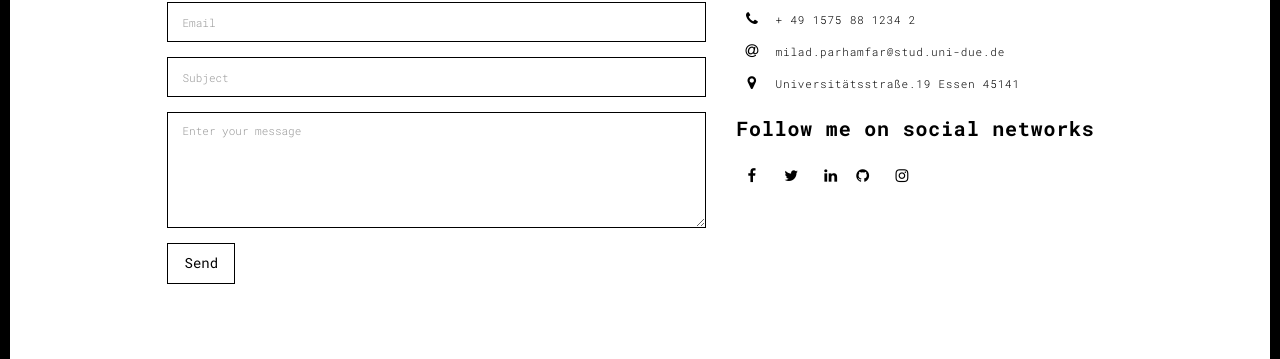
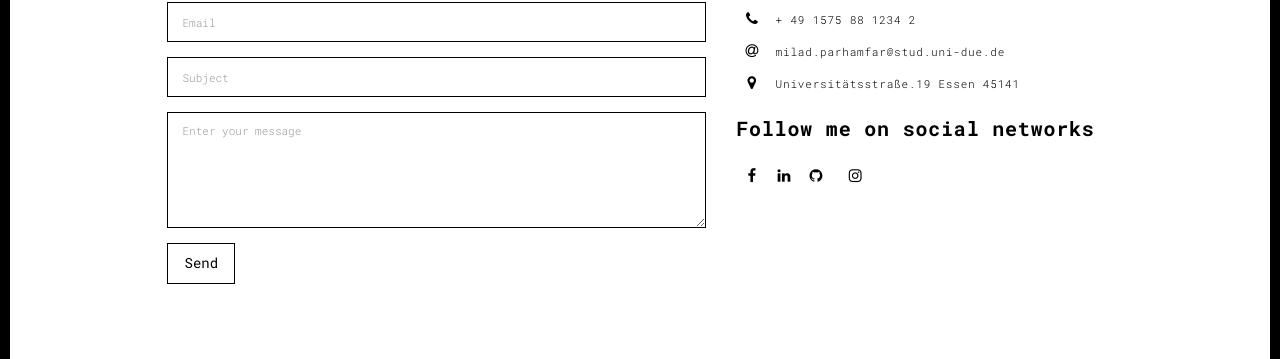
Before and after one commit to miladparhamfar/portfo2, a Flask app: page /contact.html in a window 1280 px wide. Shown: the part 200-559 px from the top of the page. Run offline with Flask 2, Linux system fonts and the light colour scheme; some libraries are stand-ins or nearby versions.

Commit message:
new edit

```diff
--- a/templates/contact.html
+++ b/templates/contact.html
@@ -99,18 +99,18 @@
                         </li>
                       </ul>
                       <h3>Follow me on social networks</h3>
-                      <a href="http://www.facebook.com" title="" class="fa-icon">
+                      <a href="https://www.facebook.com/milad.pf.9" title="" class="fa-icon">
                         <i class="fa fa-facebook"></i>
-                      </a>
+                      <!-- </a>
                       <a href="http://www.twitter.com" title="" class="fa-icon">
                         <i class="fa fa-twitter"></i>
-                      </a>
-                      <a href="http://www.linkedin.com" title="" class="fa-icon">
+                      </a> -->
+                      <a href="https://www.linkedin.com/in/milad-parhamfar-1736b714b/?originalSubdomain=de" title="" class="fa-icon">
                         <i class="fa fa-linkedin"></i>
-                      <a href="http://www.github.com" title="" class="fa-icon">
+                      <a href="https://github.com/miladparhamfar" title="" class="fa-icon">
                         <i class="fa fa-github"></i>
                       </a>
-                      <a href="http://www.instagram.com" title="" class="fa-icon">
+                      <a href="https://www.instagram.com/milad_na2/" title="" class="fa-icon">
                         <i class="fa fa-instagram"></i>
                       </a>
 
```
Also changed, not shown: 1 other file.
